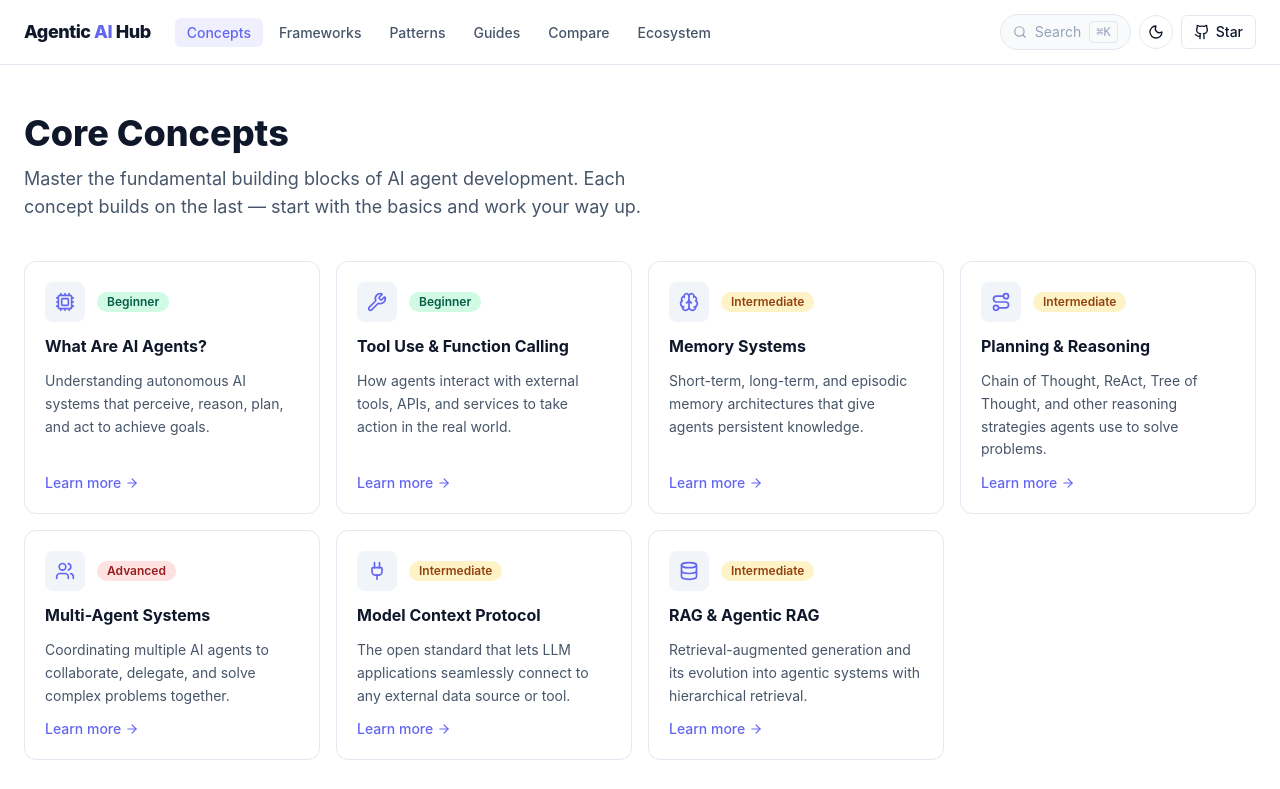
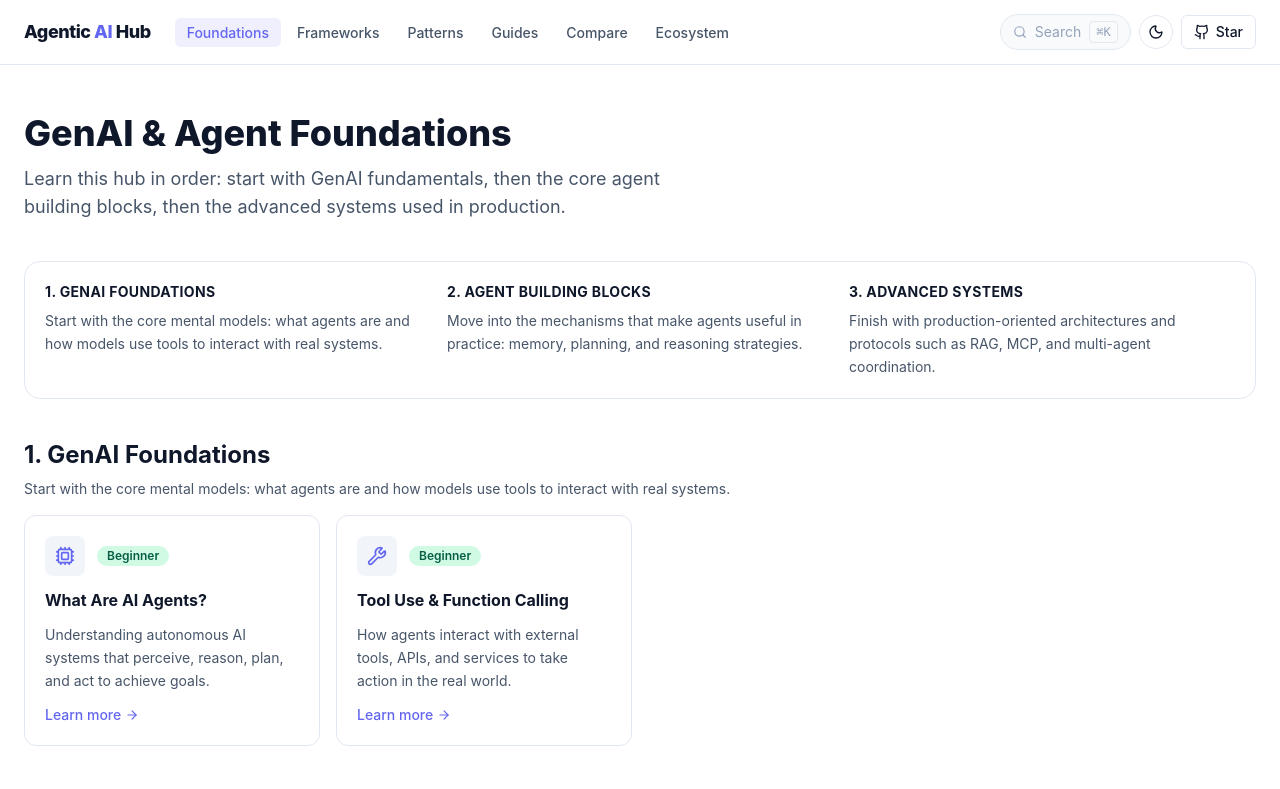
Before and after one commit to sitharaj88/agentic-ai-hub, a Next.js app: page /concepts in a window 1280 px wide. Shown: the top 789 px of the page. Built offline with nearby package versions, Linux system fonts and the light colour scheme.

Commit message:
feat: update terminology from "Concepts" to "Foundations", enhance descriptions, and restructure learning paths for clarity

```diff
--- a/src/app/concepts/[slug]/page.tsx
+++ b/src/app/concepts/[slug]/page.tsx
@@ -85,7 +85,7 @@ export default async function ConceptPage({
       <BreadcrumbJsonLd
         items={[
           { name: "Home", href: "/" },
-          { name: "Concepts", href: "/concepts/" },
+          { name: "Foundations", href: "/concepts/" },
           { name: concept.title, href: `/concepts/${slug}/` },
         ]}
       />
@@ -100,7 +100,7 @@ export default async function ConceptPage({
         </Link>
         <span>/</span>
         <Link href="/concepts" className="hover:text-accent">
-          Concepts
+          Foundations
         </Link>
         <span>/</span>
         <span
@@ -400,7 +400,7 @@ export default async function ConceptPage({
                   style={{ color: "var(--text-muted)" }}
                 >
                   <BookOpen size={14} />
-                  All Concepts
+                  All Foundations
                 </Link>
               </div>
             </div>
--- a/src/app/concepts/page.tsx
+++ b/src/app/concepts/page.tsx
@@ -3,25 +3,78 @@ import { concepts } from "@/data/concepts";
 import type { Metadata } from "next";
 
 export const metadata: Metadata = {
-  title: "Core Concepts",
-  description: "Learn the fundamental concepts of AI agent development — from tool use to multi-agent systems.",
+  title: "GenAI & Agent Foundations",
+  description: "Learn the GenAI and agent foundations that lead from basic concepts to production-grade agent systems.",
 };
+
+const conceptGroups = [
+  {
+    key: "genai-foundations",
+    title: "1. GenAI Foundations",
+    description: "Start with the core mental models: what agents are and how models use tools to interact with real systems.",
+  },
+  {
+    key: "agent-building-blocks",
+    title: "2. Agent Building Blocks",
+    description: "Move into the mechanisms that make agents useful in practice: memory, planning, and reasoning strategies.",
+  },
+  {
+    key: "advanced-systems",
+    title: "3. Advanced Systems",
+    description: "Finish with production-oriented architectures and protocols such as RAG, MCP, and multi-agent coordination.",
+  },
+] as const;
 
 export default function ConceptsPage() {
   return (
     <div className="mx-auto max-w-7xl px-4 py-12 sm:px-6">
       <div className="mb-10">
         <h1 className="text-3xl font-extrabold sm:text-4xl" style={{ color: "var(--text-primary)" }}>
-          Core Concepts
+          GenAI & Agent Foundations
         </h1>
         <p className="mt-3 max-w-2xl text-lg" style={{ color: "var(--text-secondary)" }}>
-          Master the fundamental building blocks of AI agent development. Each concept builds on the last — start with the basics and work your way up.
+          Learn this hub in order: start with GenAI fundamentals, then the core agent building blocks, then the advanced systems used in production.
         </p>
       </div>
 
-      <div className="grid gap-4 sm:grid-cols-2 lg:grid-cols-3 xl:grid-cols-4">
-        {concepts.map((concept) => (
-          <ConceptCard key={concept.id} concept={concept} />
+      <div
+        className="mb-10 rounded-2xl border p-5"
+        style={{ backgroundColor: "var(--bg-card)", borderColor: "var(--border)" }}
+      >
+        <div className="grid gap-4 md:grid-cols-3">
+          {conceptGroups.map((group) => (
+            <div key={group.key}>
+              <h2 className="text-sm font-bold uppercase tracking-wide" style={{ color: "var(--text-primary)" }}>
+                {group.title}
+              </h2>
+              <p className="mt-2 text-sm leading-relaxed" style={{ color: "var(--text-secondary)" }}>
+                {group.description}
+              </p>
+            </div>
+          ))}
+        </div>
+      </div>
+
+      <div className="space-y-10">
+        {conceptGroups.map((group) => (
+          <section key={group.key}>
+            <div className="mb-4">
+              <h2 className="text-2xl font-bold" style={{ color: "var(--text-primary)" }}>
+                {group.title}
+              </h2>
+              <p className="mt-2 max-w-3xl text-sm" style={{ color: "var(--text-secondary)" }}>
+                {group.description}
+              </p>
+            </div>
+
+            <div className="grid gap-4 sm:grid-cols-2 lg:grid-cols-3 xl:grid-cols-4">
+              {concepts
+                .filter((concept) => concept.group === group.key)
+                .map((concept) => (
+                  <ConceptCard key={concept.id} concept={concept} />
+                ))}
+            </div>
+          </section>
         ))}
       </div>
     </div>
--- a/src/app/not-found.tsx
+++ b/src/app/not-found.tsx
@@ -38,7 +38,7 @@ export default function NotFound() {
 
       <div className="mt-12 grid gap-3 sm:grid-cols-3">
         {[
-          { label: "Core Concepts", href: "/concepts", desc: "Learn the fundamentals" },
+          { label: "Foundations", href: "/concepts", desc: "Learn the fundamentals" },
           { label: "Guides", href: "/guides", desc: "Step-by-step tutorials" },
           { label: "Glossary", href: "/glossary", desc: "Agent terminology A-Z" },
         ].map((link) => (
--- a/src/app/page.tsx
+++ b/src/app/page.tsx
@@ -55,7 +55,7 @@ const learningPaths = [
 
 const stats = [
   { value: `${frameworks.length}`, label: "Frameworks" },
-  { value: `${concepts.length}`, label: "Core Concepts" },
+  { value: `${concepts.length}`, label: "Foundations" },
   { value: `${patterns.length}`, label: "Design Patterns" },
   { value: `${guideContents.length}`, label: "Guides" },
 ];
@@ -94,8 +94,8 @@ export default function HomePage() {
             className="mx-auto mt-6 max-w-2xl text-lg leading-relaxed sm:text-xl"
             style={{ color: "var(--text-secondary)" }}
           >
-            The definitive open-source guide to every framework, pattern, and tool
-            for AI agent development. From first steps to production.
+            Learn GenAI foundations, agent patterns, frameworks, and production
+            operations in one place. Start with fundamentals and work toward real systems.
           </p>
 
           {/* CTAs */}
@@ -136,7 +136,7 @@ export default function HomePage() {
               Choose Your Path
             </h2>
             <p className="mt-3 text-lg" style={{ color: "var(--text-secondary)" }}>
-            Curated learning journeys for every experience level
+            Curated learning journeys that start with foundations and branch into build and production tracks
             </p>
           </div>
 
@@ -182,10 +182,10 @@ export default function HomePage() {
           <div className="mb-10 flex items-end justify-between">
             <div>
               <h2 className="text-3xl font-bold" style={{ color: "var(--text-primary)" }}>
-                Core Concepts
+                Foundations
               </h2>
               <p className="mt-3 text-lg" style={{ color: "var(--text-secondary)" }}>
-                The fundamentals of AI agent development
+                GenAI and agent building blocks, arranged from fundamentals to advanced systems
               </p>
             </div>
             <Link
--- a/src/components/layout/Footer.tsx
+++ b/src/components/layout/Footer.tsx
@@ -6,7 +6,7 @@ const footerNav = [
   {
     heading: "Learn",
     links: [
-      { label: "Core Concepts", href: "/concepts" },
+      { label: "Foundations", href: "/concepts" },
       { label: "Design Patterns", href: "/patterns" },
       { label: "Glossary", href: "/glossary" },
       { label: "Learning Paths", href: "/learning-paths/beginner" },
--- a/src/data/concepts.ts
+++ b/src/data/concepts.ts
@@ -6,6 +6,7 @@ export interface Concept {
   description: string;
   icon: string;
   difficulty: Difficulty;
+  group: "genai-foundations" | "agent-building-blocks" | "advanced-systems";
 }
 
 export const concepts: Concept[] = [
@@ -15,6 +16,7 @@ export const concepts: Concept[] = [
     description: "Understanding autonomous AI systems that perceive, reason, plan, and act to achieve goals.",
     icon: "cpu",
     difficulty: "beginner",
+    group: "genai-foundations",
   },
   {
     id: "tool-use",
@@ -22,6 +24,7 @@ export const concepts: Concept[] = [
     description: "How agents interact with external tools, APIs, and services to take action in the real world.",
     icon: "wrench",
     difficulty: "beginner",
+    group: "genai-foundations",
   },
   {
     id: "memory-systems",
@@ -29,6 +32,7 @@ export const concepts: Concept[] = [
     description: "Short-term, long-term, and episodic memory architectures that give agents persistent knowledge.",
     icon: "brain",
     difficulty: "intermediate",
+    group: "agent-building-blocks",
   },
   {
     id: "planning-and-reasoning",
@@ -36,6 +40,7 @@ export const concepts: Concept[] = [
     description: "Chain of Thought, ReAct, Tree of Thought, and other reasoning strategies agents use to solve problems.",
     icon: "route",
     difficulty: "intermediate",
+    group: "agent-building-blocks",
   },
   {
     id: "multi-agent-systems",
@@ -43,6 +48,7 @@ export const concepts: Concept[] = [
     description: "Coordinating multiple AI agents to collaborate, delegate, and solve complex problems together.",
     icon: "users",
     difficulty: "advanced",
+    group: "advanced-systems",
   },
   {
     id: "model-context-protocol",
@@ -50,6 +56,7 @@ export const concepts: Concept[] = [
     description: "The open standard that lets LLM applications seamlessly connect to any external data source or tool.",
     icon: "plug",
     difficulty: "intermediate",
+    group: "advanced-systems",
   },
   {
     id: "rag",
@@ -57,5 +64,6 @@ export const concepts: Concept[] = [
     description: "Retrieval-augmented generation and its evolution into agentic systems with hierarchical retrieval.",
     icon: "database",
     difficulty: "intermediate",
+    group: "advanced-systems",
   },
 ];
--- a/src/lib/constants.ts
+++ b/src/lib/constants.ts
@@ -1,7 +1,7 @@
 export const SITE_CONFIG = {
   name: "Agentic AI Hub",
   description:
-    "The definitive open-source guide to every framework, pattern, and tool for AI agent development.",
+    "The definitive open-source guide to GenAI foundations, agent engineering, and production AI systems.",
   url: "https://sitharaj88.github.io/agentic-ai-hub",
   github: "https://github.com/sitharaj88/agentic-ai-hub",
   author: "Sitharaj Seenivasan",
@@ -11,7 +11,7 @@ export const SITE_CONFIG = {
 } as const;
 
 export const NAV_LINKS = [
-  { label: "Concepts", href: "/concepts" },
+  { label: "Foundations", href: "/concepts" },
   { label: "Frameworks", href: "/frameworks" },
   { label: "Patterns", href: "/patterns" },
   { label: "Guides", href: "/guides" },
```
Also changed, not shown: src/app/learning-paths/[slug]/page.tsx (+7 -6 lines), 1 other file (tests, documents, lock files or other folders). Lines whose indentation alone changed are shown as unchanged.
